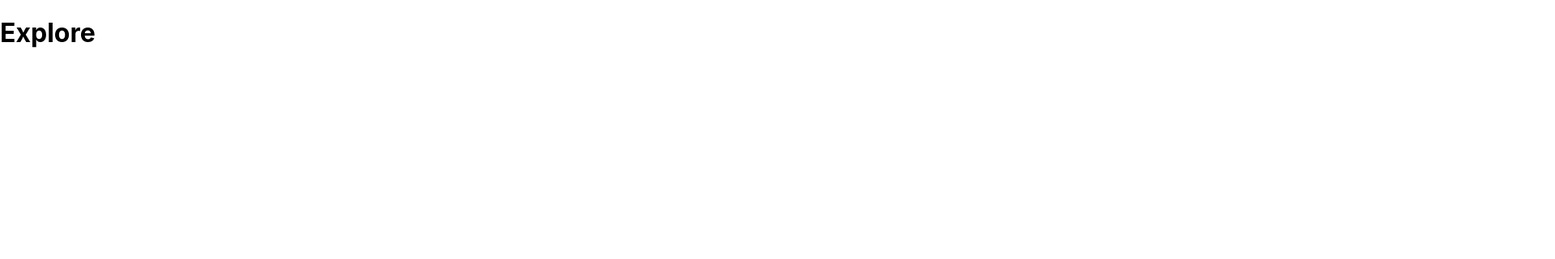
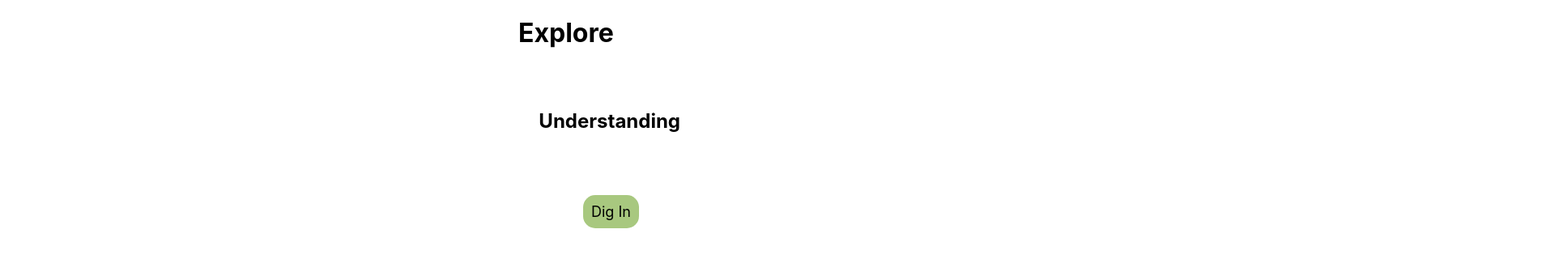
Before and after one commit to jacobkagon/garden-frontend, a Next.js app: page /explore in a window 1280 px wide. Shown: the top 320 px of the page at 81% size, 1920 px wide, since content can reach past the window. Built offline with nearby package versions, Linux system fonts and the light colour scheme.

Commit message:
updated explore page and topic card components

```diff
--- /dev/null
+++ b/components/Explore/Button.js
@@ -0,0 +1,13 @@
+import React from 'react'
+import styles from './Card.module.css'
+
+function Button() {
+    return (
+        <div >
+            <buton className={styles.button}>Dig In</buton>
+
+        </div>
+    )
+}
+
+export default Button
--- /dev/null
+++ b/components/Explore/Card.js
@@ -0,0 +1,16 @@
+import React from 'react'
+import styles from './Card.module.css'
+import Button from './Button'
+
+
+function Card({children}) {
+    return (
+        <div className={styles.container}>
+            <h1 className={styles.h1}>{children}</h1>
+            <Button />
+        </div>
+
+    )
+}
+
+export default Card
--- /dev/null
+++ b/components/Explore/Card.module.css
@@ -0,0 +1,31 @@
+.container{
+        display: flex;
+        flex-wrap: wrap;
+        width: 200px;
+        background-color: var(--secondary);
+        margin: 20px;
+        height: 250px;
+        position:relative;
+        border-radius: 25px;
+        overflow: hidden;
+        /*rounded, shadow*/
+
+}
+.h1{
+    font-size: 24px;
+    top: 15%;
+    right: 10%;
+    display: flex;
+    position: absolute;
+}
+
+.button{
+    border-radius: 15px;
+    background-color: #A8C87F;
+    font-size: 18px;
+    padding: 10px;
+    position: absolute;
+    bottom: 20%;
+    left: 30%;
+
+}
--- a/pages/explore.js
+++ b/pages/explore.js
@@ -1,8 +1,11 @@
 import React from 'react'
+import Card from '@/components/Explore/Card'
+import styles from "@/styles/Explore.module.css"
 export const explore = () => {
     return (
-        <div>
-            <h1>Explore</h1>
+        <div className={styles.topicsHead}>
+            <h1 className={styles.exploreHead} >Explore</h1>
+            <Card>Understanding</Card>
         </div>
     )
 }
--- /dev/null
+++ b/styles/Explore.module.css
@@ -0,0 +1,5 @@
+.topicsHead{
+    position: relative;
+    left: 50%;
+
+}
```
